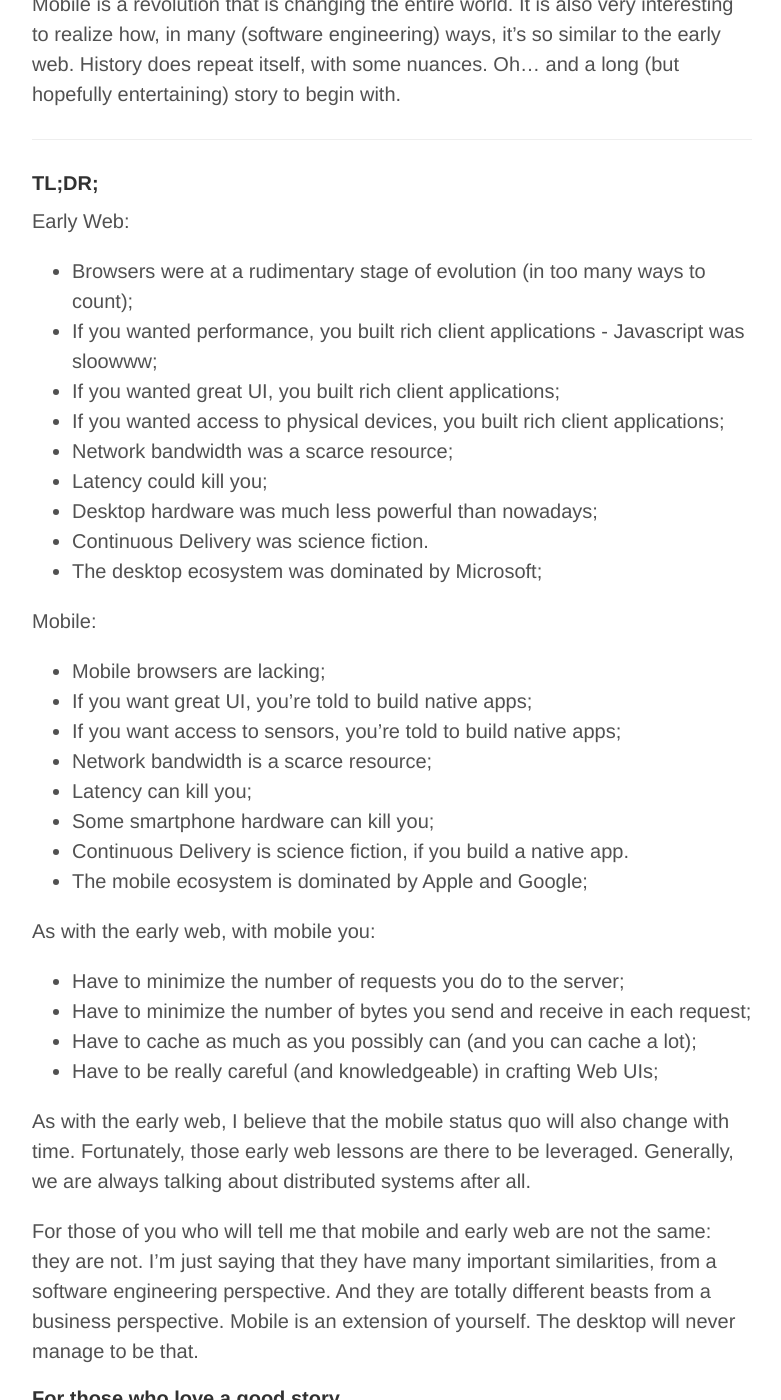
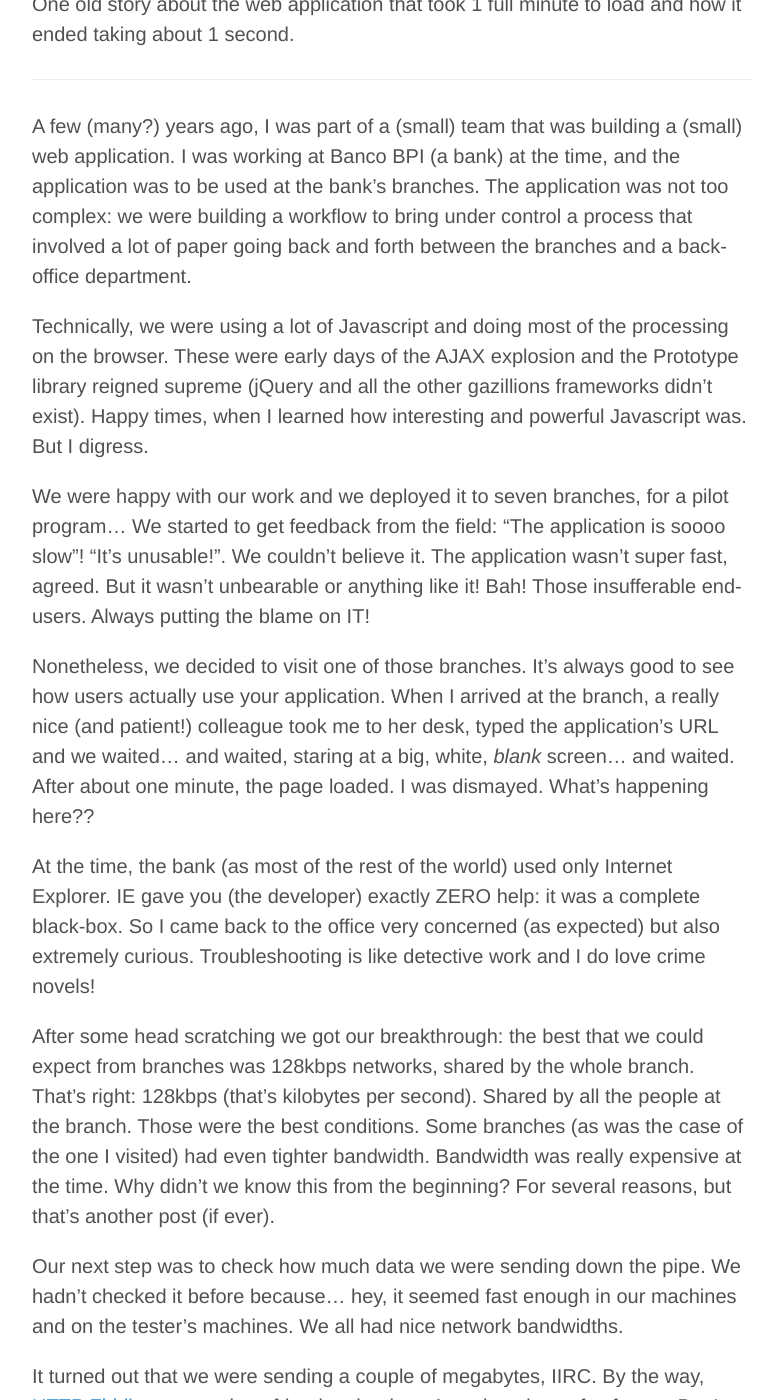
Before and after one commit to jhosm/jhosm.github.io, a Jekyll site: the page built from _posts/2015-08-25-an-old-story-about-performance.md, in a window 1280 px wide and 1400 px high, scrolled down 344 px. Shown: the whole window, without its empty margins (248-1029 px from the left). Built offline with Jekyll 4.4.1, drawn with Linux system fonts in a browser that asks for light colours; Markdown is read by kramdown in place of the engine named in the settings; comment, search, counter and statistics services are not loaded; some of the changed text lies outside the part shown.

Commit message:
Splited one post into two.

```diff
--- a/_posts/2015-08-24-on-mobile-and-history-repeating-itself.md
+++ b/_posts/2015-08-25-an-old-story-about-performance.md
@@ -1,50 +1,12 @@
 ---
 layout: post
-title: Mobile Web & Early Web - A Lot Of Similarities
+title: An Old Story About An Web Application's Performance
 comments: True
 ---
 
-Mobile is a revolution that is changing the entire world. It is also very interesting to realize how, in many (software engineering) ways, it's so similar to the early web. History does repeat itself, with some nuances. Oh... and a long (but hopefully entertaining) story to begin with.
+One old story about the web application that took 1 full minute to load and how it ended taking about 1 second.
 
 ---
-
-#### TL;DR;
-
-Early Web:
-
-* Browsers were at a rudimentary stage of evolution (in too many ways to count);
-* If you wanted performance, you built rich client applications - Javascript was sloowww;
-* If you wanted great UI, you built rich client applications;
-* If you wanted access to physical devices, you built rich client applications;
-* Network bandwidth was a scarce resource;
-* Latency could kill you;
-* Desktop hardware was much less powerful than nowadays;
-* Continuous Delivery was science fiction.
-* The desktop ecosystem was dominated by Microsoft;
-
-Mobile:
-
-* Mobile browsers are lacking;
-* If you want great UI, you're told to build native apps;
-* If you want access to sensors, you're told to build native apps;
-* Network bandwidth is a scarce resource;
-* Latency can kill you;
-* Some smartphone hardware can kill you;
-* Continuous Delivery is science fiction, if you build a native app.
-* The mobile ecosystem is dominated by Apple and Google;
-
-As with the early web, with mobile you:
-
-* Have to minimize the number of requests you do to the server;
-* Have to minimize the number of bytes you send and receive in each request;
-* Have to cache as much as you possibly can (and you can cache a lot);
-* Have to be really careful (and knowledgeable) in crafting Web UIs;
-
-As with the early web, I believe that the mobile status quo will also change with time. Fortunately, those early web lessons are there to be leveraged. Generally, we are always talking about distributed systems after all.
-
-For those of you who will tell me that mobile and early web are not the same: they are not. I'm just saying that they have many important similarities, from a software engineering perspective. And they are totally different beasts from a business perspective. Mobile is an extension of yourself. The desktop will never manage to be that.
-
-#### For those who love a good story
 
 A few (many?) years ago, I was part of a (small) team that was building a (small) web application. I was working at Banco BPI (a bank) at the time, and the application was to be used at the bank's branches. The application was not too complex: we were building a workflow to bring under control a process that involved a lot of paper going back and forth between the branches and a back-office department.
 
@@ -88,6 +50,11 @@ We instrumented the code and we found two main culprits:
 
 We built a StringBuilder, changed the way we... changed the DOM and... got the page loading in about 1 second! Success! Could we have made it even faster? Probably. But we had reached a point were it didn't really matter.
 
-Would I have gone to all this trouble today? It depends, but in the case of that application, probably not. Why? Because technology have moved on and matured. Even without most of those optimizations, the application would probably be fast enough nowadays. Browsers provide us with incredibly powerful development tools. Broadband (and wi-fi) internet is extremely fast. Javascript engines have improved by leaps and bounds. Web apps provide a nicer user experience than most desktop applications, in my opinion.
+Would I have gone to all this trouble today? It depends, but in the case of that application, probably not. Why? Because technology have moved on and matured. Even without most of those optimizations, the application would probably be fast enough nowadays. Browsers provide us with incredibly powerful development tools. Broadband (and wi-fi) internet is extremely fast. Javascript engines have improved by leaps and bounds. Web apps provide a nicer user experience than most desktop applications, in my opinion. I'm not alone in that belief. My current internet connection is lousy (a very uncommon scenario nowadays) and even Google's homepage is slow to load!
 
-Mobile web isn't there yet. But it will. The advantages are just to compelling (a theme for another post... someday... maybe).
+Why am I telling this story? Two options:
+
+1. As we get older, we like to tell stories about the old days and how we've seen it all before, that's why.
+2. This story has a lot of useful nuggets for the mobile web today, so I'm sharing my (immense) wisdom. I've never built a mobile web app (but I listened to a lot of experts on mobile web performance issues). [OutSystems](http://www.outsystems.com) has many of those.
+
+You choose the one you like most! Number 1? I thought so...
```
